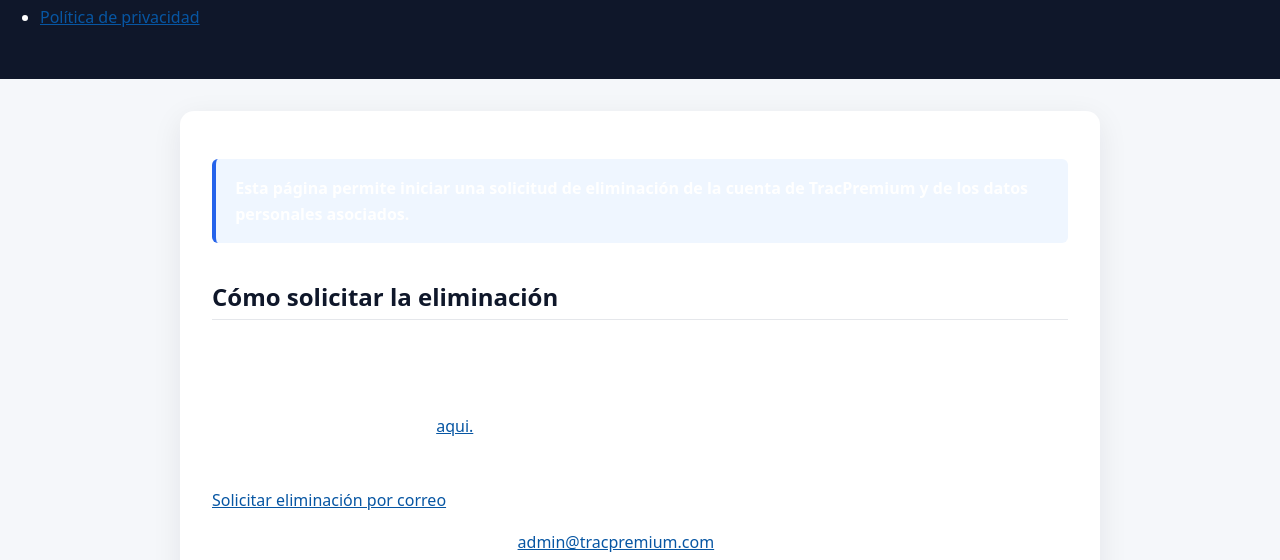
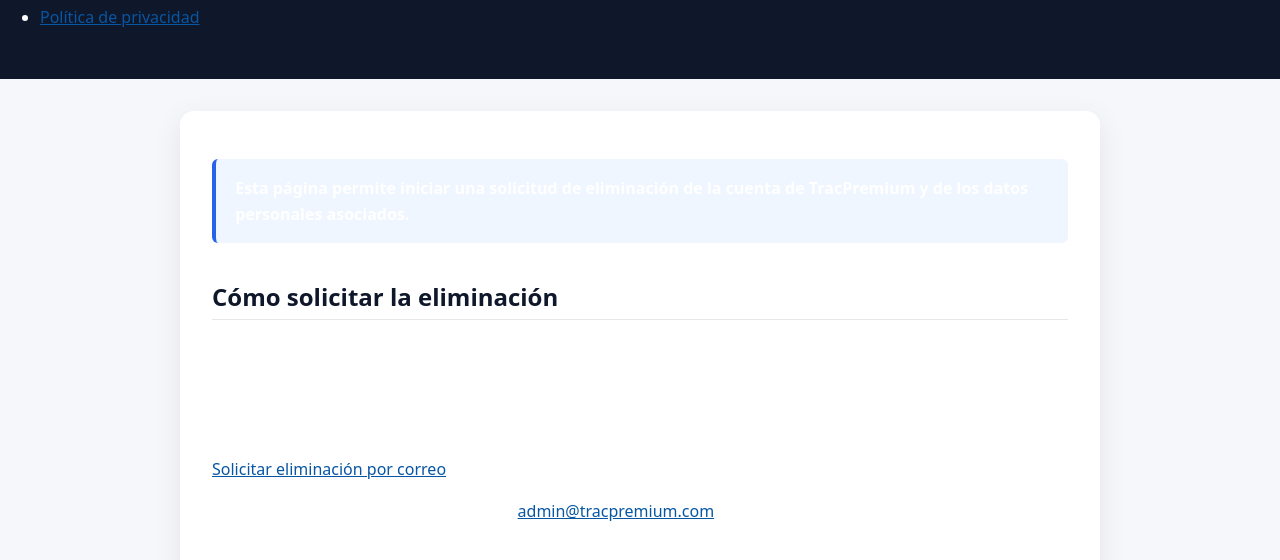
Before and after one commit to CudugnelloM/tracpremium-web, a plain HTML site: page frontend/pages/EliminacionDeCuenta.html in a window 1280 px wide. Shown: the part 175-735 px from the top of the page. Drawn offline with Linux system fonts and the light colour scheme.

Commit message:
Remove form link for account deletion
Removed the link to the form for account deletion requests.

```diff
--- a/frontend/pages/EliminacionDeCuenta.html
+++ b/frontend/pages/EliminacionDeCuenta.html
@@ -24,7 +24,6 @@
     <p>Puedes iniciar la solicitud de cualquiera de estas maneras:</p>
     <ol>
       <li>Desde la aplicación: <strong>Perfil → Seguridad y Configuracion →  Eliminar cuenta</strong>.</li>
-      <li>Por formulario solicitando <a href="./formulario.html">aqui.</a></li>
       <li>Por correo electrónico, pulsando el siguiente enlace:</li>
 
     </ol>
```
